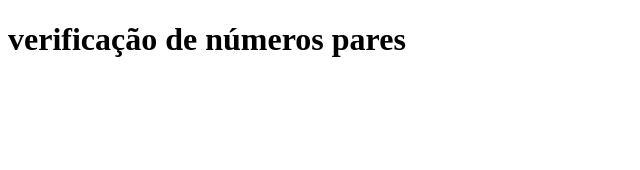
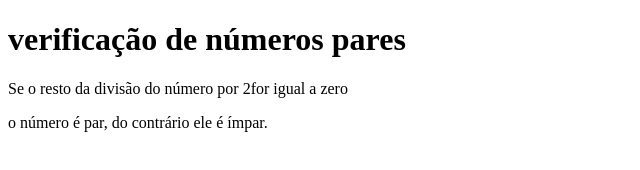
Before and after one commit to pietrotheo/AplicativoDevOps, a plain HTML site: page index.html in a window 1280 px wide. Shown: the whole page, without its empty margins (0-640 px from the left). Drawn offline with Linux system fonts and the light colour scheme.

Commit message:
inserindo instruções sobre o algoritmo

```diff
--- a/index.html
+++ b/index.html
@@ -8,6 +8,8 @@
 </head>
 <body>
     <h1> verificação de números pares</h1>
+    <p>Se o resto da divisão do número por 2for igual a zero</p>
+    <p>o número é par, do contrário ele é ímpar.</p>
     <script scr="app.js"></script>
 
 </body>
```
